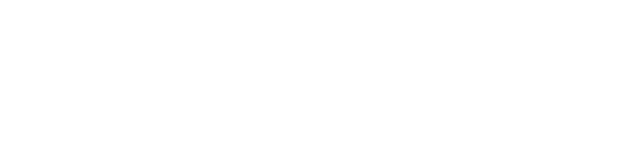
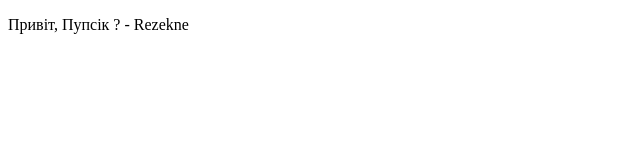
Before and after one commit to g00470688/T9_math_project, a plain HTML site: page index.html in a window 1280 px wide. Shown: the whole page, without its empty margins (0-640 px from the left). Drawn offline with Linux system fonts and the light colour scheme.

Commit message:
index.html

```diff
--- a/index.html
+++ b/index.html
@@ -4,6 +4,7 @@
 	<meta charset="UTF-8">
 	<title>Title</title>
 	<link rel="stylesheet" href="style.css">
+	<p>Привіт, Пупсік ? - Rezekne</p>
 </head>
 <body>
 
```
